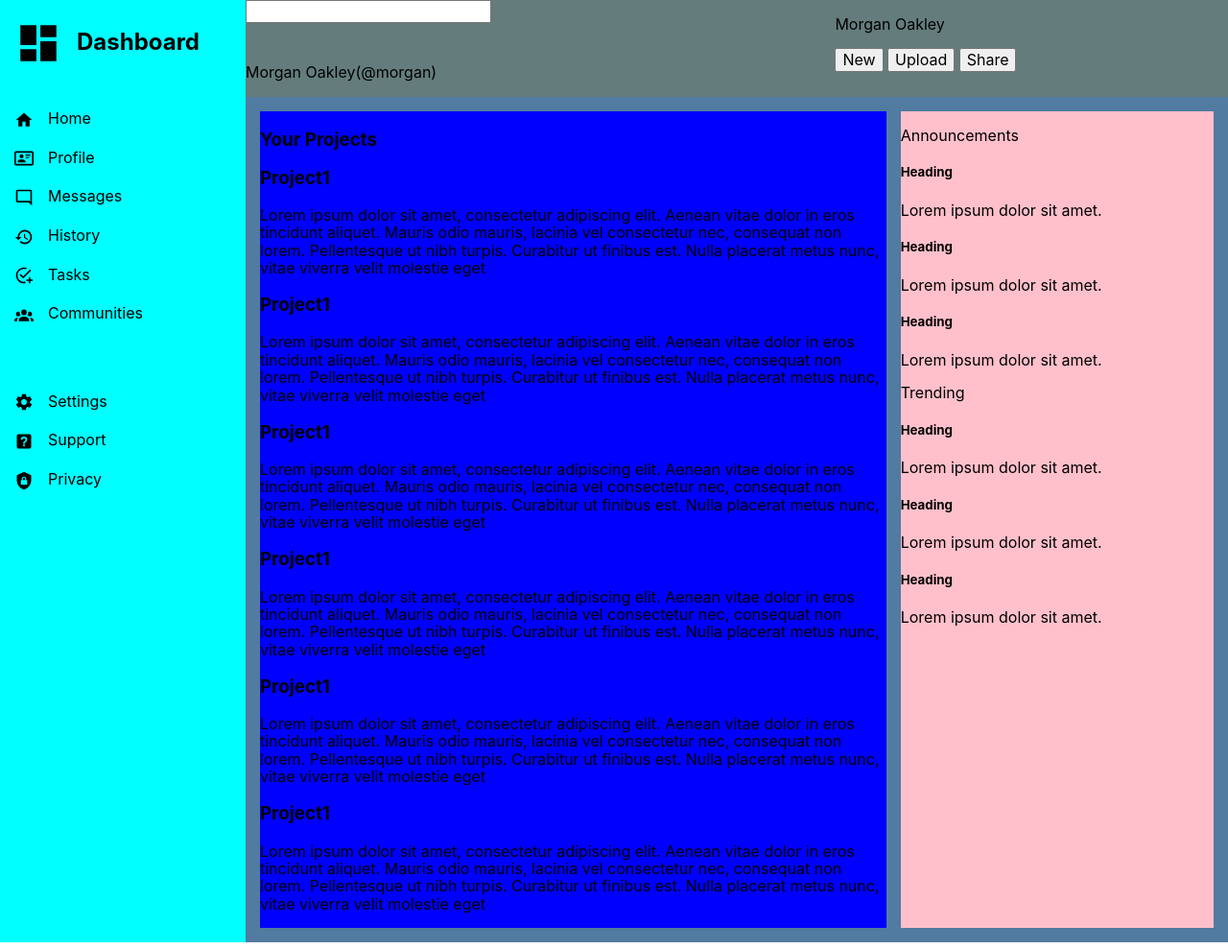
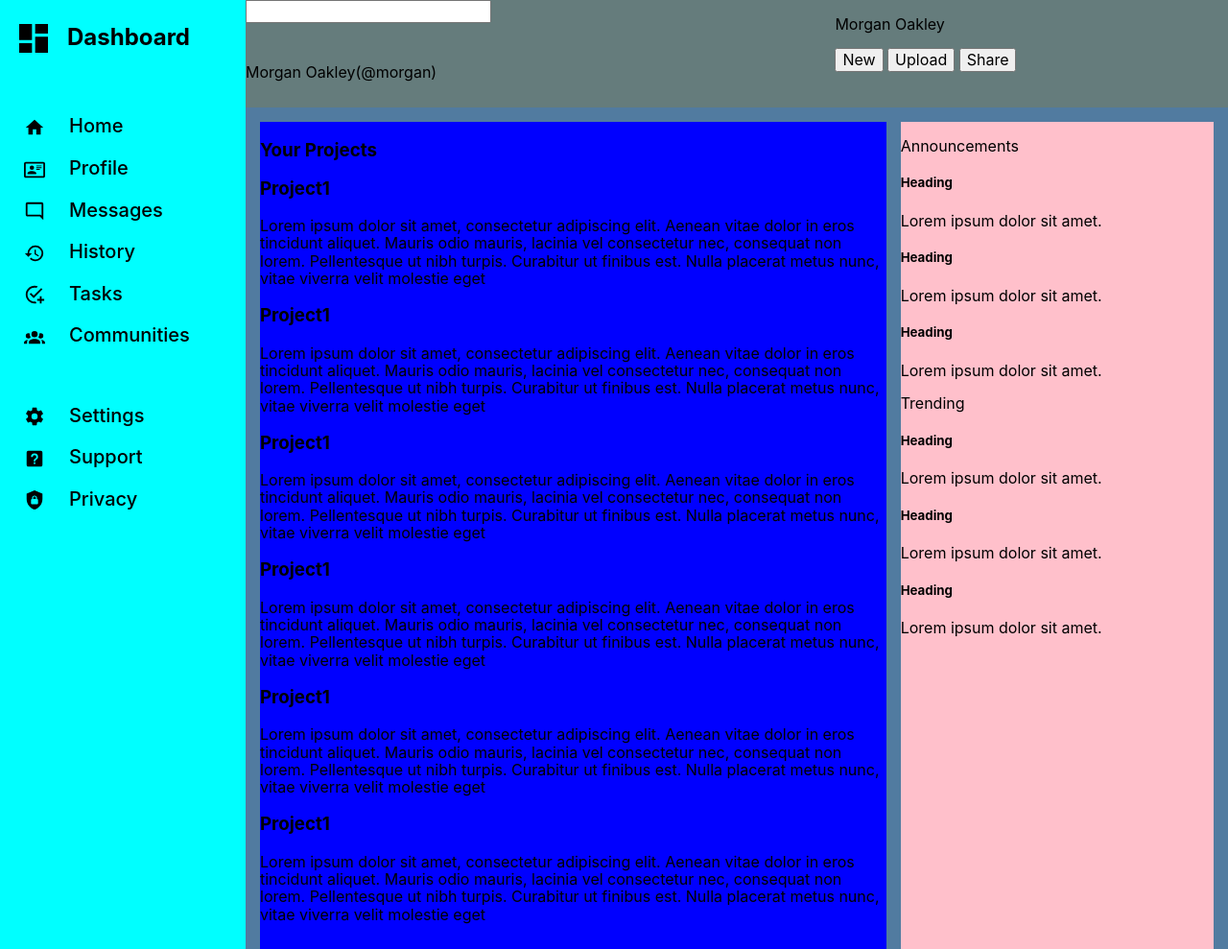
Before and after one commit to ajay117/admin-dashboard, a plain HTML site: page index.html in a window 1280 px wide. Shown: the top 989 px of the page at 96% size. Drawn offline with Linux system fonts and the light colour scheme.

Commit message:
Add basic style to elements

```diff
--- a/style.css
+++ b/style.css
@@ -24,7 +24,13 @@ body {
 .sidebar ul {
     list-style-type: none;
     padding: 0;
+    margin-left: 10px;
+    font-size: 20px;
+    font-weight: 500;
 }
+/* .sidebar img {
+    margin-right: 25px;
+} */
 .controls {
     display: grid;
     grid-template-columns: 3fr 2fr;
@@ -37,6 +43,31 @@ body {
     gap: 15px;
     padding: 15px;
 }
+
+.heading img {
+    width: 40px;
+    height: 40px;
+    vertical-align: middle;
+    margin-right: 15px;
+}
+li {
+    margin-bottom: 20px;
+}
+li img {
+    width: 22px;
+    height: 22px;
+    vertical-align: middle;
+    margin-right: 25px;
+}
+.white {
+    filter: invert(100%) sepia(100%) saturate(0%) hue-rotate(288deg) brightness(102%) contrast(102%);
+}
+.icon {
+    width: 22px;
+    height: 22px;
+    vertical-align: middle;
+}
+
 
 /* || Style to clearly see element, do not forget to remove later */
 .main > :nth-child(1) {
@@ -55,18 +86,3 @@ body {
 .main {
     background-color: rgb(81, 123, 160);
 }
-.heading img {
-    width: 50px;
-    height: 50px;
-    vertical-align: middle;
-    margin-right: 15px;
-}
-li {
-    margin-bottom: 20px;
-}
-li img {
-    width: 20px;
-    height: 20px;
-    vertical-align: middle;
-    margin-right: 15px;
-}
```
